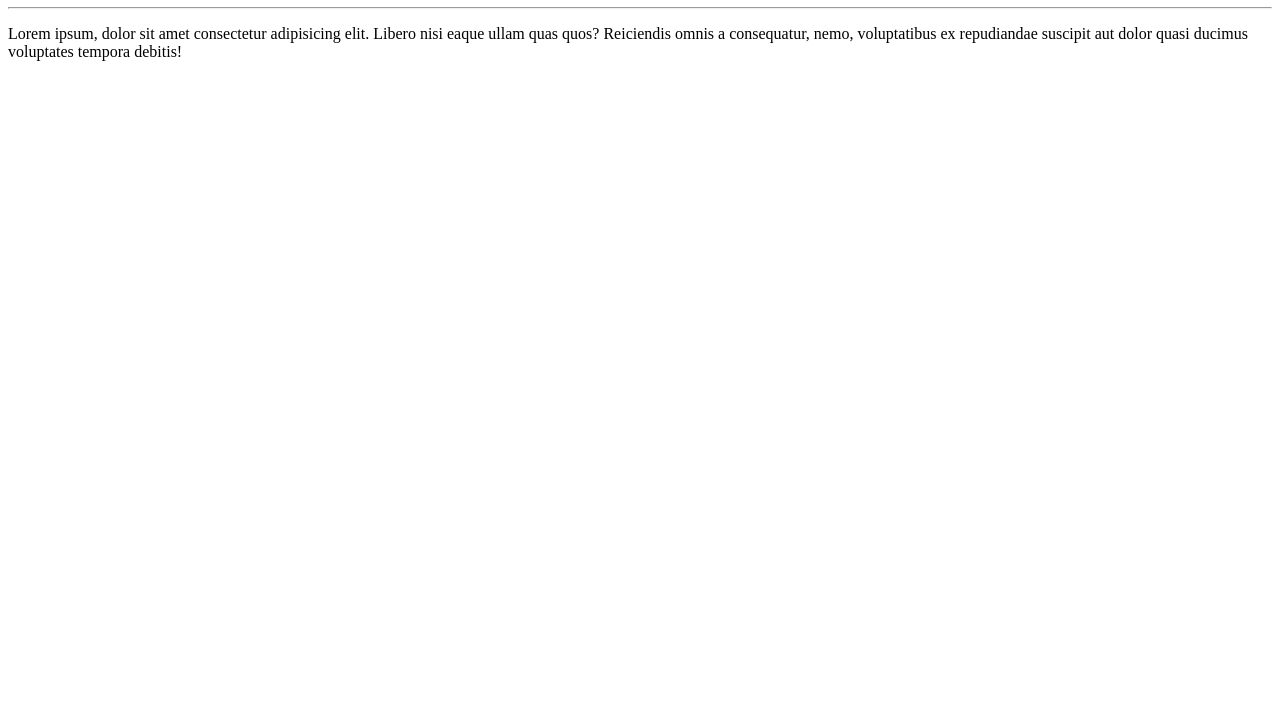
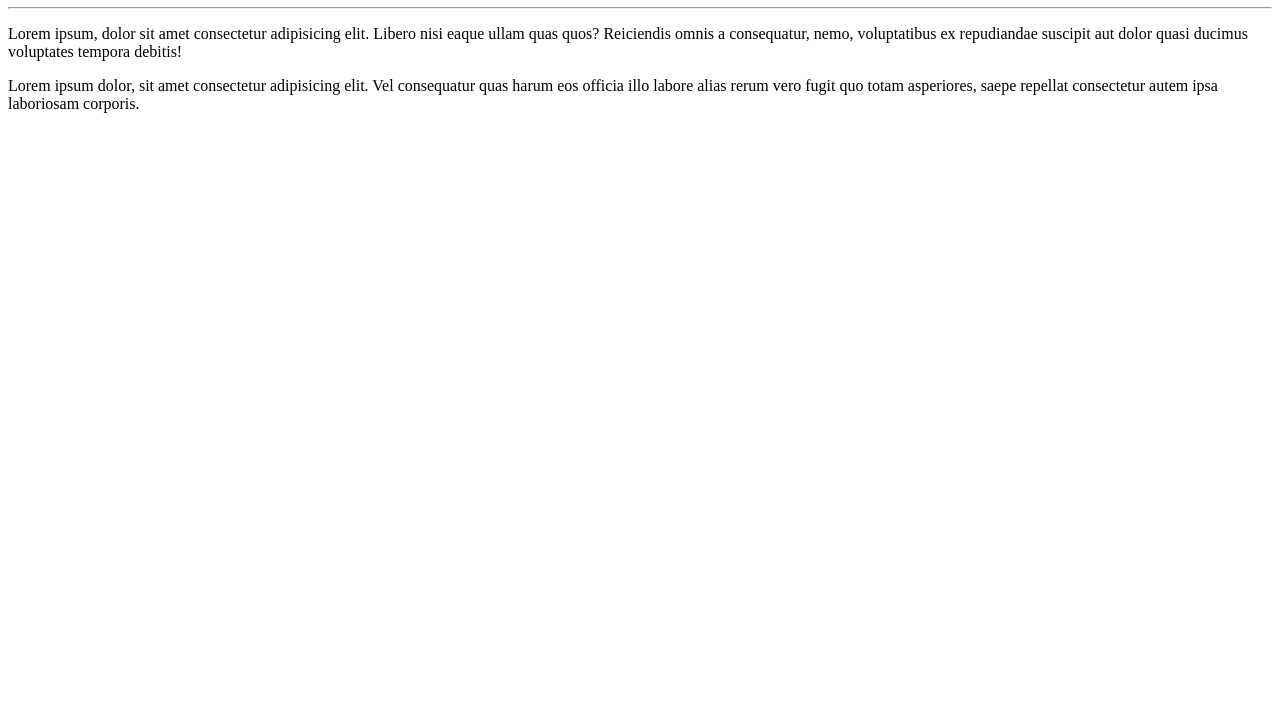
Before and after one commit to DiezerPires/Ola_Mundo, a plain HTML site: page site-exemplo/index.html in a window 1280 px wide. Shown: the part 73-800 px from the top of the page. Drawn offline with Linux system fonts and the light colour scheme.

Commit message:
adicionei um paragrafo

```diff
--- a/site-exemplo/index.html
+++ b/site-exemplo/index.html
@@ -9,5 +9,6 @@
   <h1>Olá, Mundo!</h1>
   <hr>
   <p>Lorem ipsum, dolor sit amet consectetur adipisicing elit. Libero nisi eaque ullam quas quos? Reiciendis omnis a consequatur, nemo, voluptatibus ex repudiandae suscipit aut dolor quasi ducimus voluptates tempora debitis!</p>
+  <p>Lorem ipsum dolor, sit amet consectetur adipisicing elit. Vel consequatur quas harum eos officia illo labore alias rerum vero fugit quo totam asperiores, saepe repellat consectetur autem ipsa laboriosam corporis.</p>
 </body>
 </html>
```
